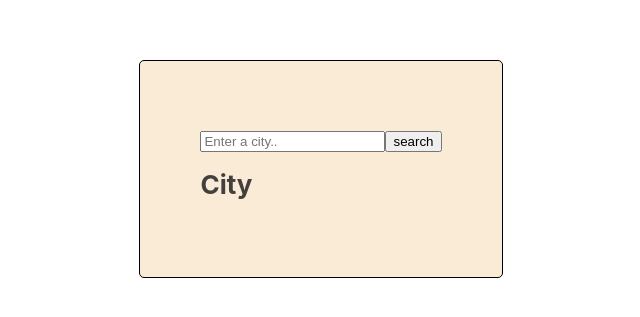
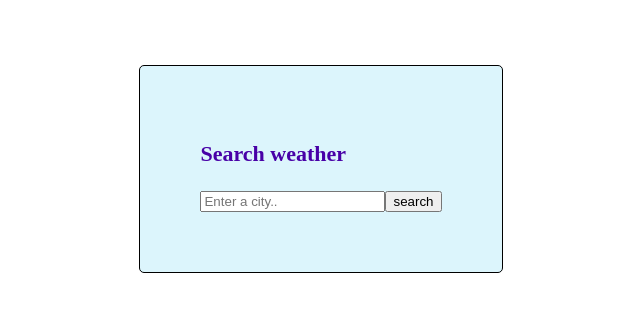
Before and after one commit to Hedi-alz/weather-app-react, a React (Create React App) app: page / in a window 1280 px wide. Shown: the part 231-548 px from the top of the page, without its empty margins (319-959 px from the left). Built offline with nearby package versions, Linux system fonts and the light colour scheme.

Commit message:
styled the weather container

```diff
--- a/src/App.css
+++ b/src/App.css
@@ -38,7 +38,7 @@
 }
 
 .container {
-  background-color: antiquewhite;
+  background-color: rgb(220, 245, 252);
   padding: 60px;
   border-color: black;
   border-width: thin;
@@ -46,10 +46,22 @@
   border-radius: 5px;
 }
 h1 {
-  font-size: 26px;
-  color: rgb(68, 63, 63);
+  font-size: 22px;
+  color: rgb(72, 0, 167);
   text-align: left;
+  font-family: "Times New Roman", Times, serif;
 }
-form {
-  padding-top: ;
+ul {
+  color: #272044;
+  text-align: center;
+  font-family: "Times New Roman", Times, serif;
+  font-size: 16px;
 }
+li {
+  list-style: none;
+}
+p {
+  font-family: "Times New Roman", Times, serif;
+  color: blue;
+  font-size: 20;
+}
--- a/src/App.js
+++ b/src/App.js
@@ -1,5 +1,6 @@
 import logo from "./logo.svg";
 import Weather from "./Weather";
+
 import "./App.css";
 
 function App() {
@@ -7,8 +8,8 @@ function App() {
     <div className="App">
       <header className="App-header">
         <div className="container">
+          <h1>Search weather</h1>
           <Weather />
-          <h1>City</h1>
         </div>
       </header>
     </div>
--- a/src/Weather.js
+++ b/src/Weather.js
@@ -8,11 +8,9 @@ export default function Weather() {
 
   function showWeather(response) {
     //setLoaded(true);
-    console.log(response);
     setWeather({
       temperature: response.data.main.temp,
       wind: response.data.wind.speed,
-      Description: response.data.weather[0].description,
       humidity: response.data.main.humidity,
       icon: `https://openweathermap.org/img/wn/${response.data.weather[0].icon}@2x.png`,
     });
@@ -38,9 +36,9 @@ export default function Weather() {
     return (
       <div>
         {form}
+        <p>{city}</p>
         <ul>
           <li>Temperature: {Math.round(weather.temperature)}°C</li>
-          <li>Description: {weather.description}</li>
           <li>Humidity: {weather.humidity}%</li>
           <li>Wind: {weather.wind}km/h</li>
           <li>
```
